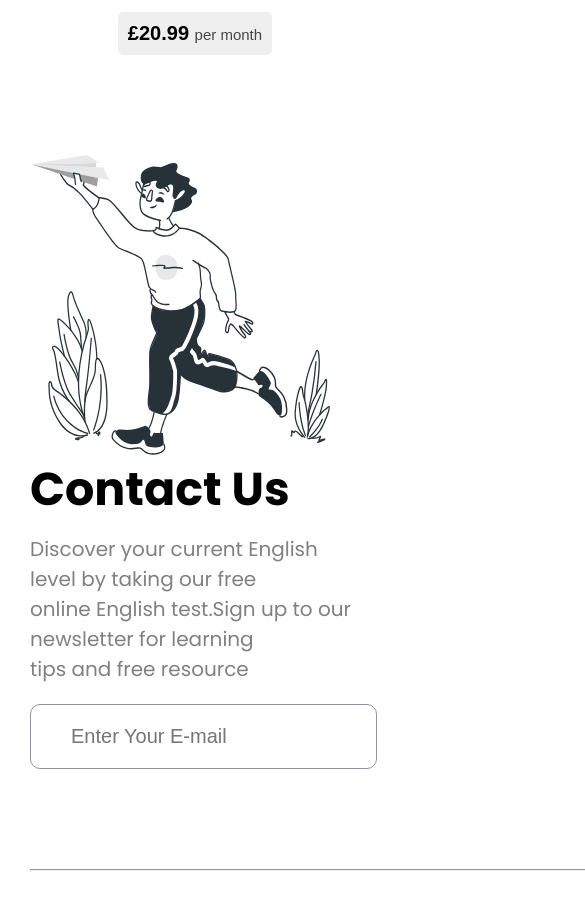
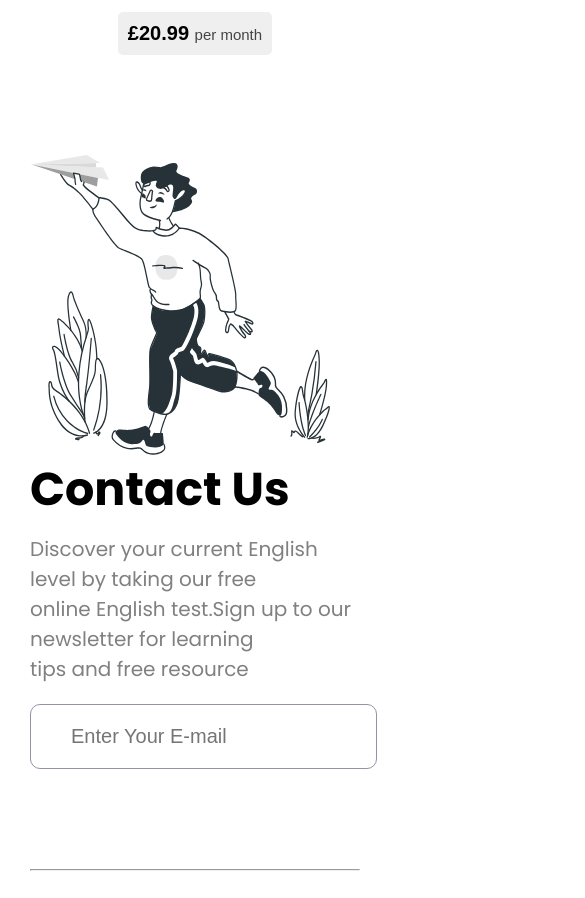
Before and after one commit to DanilSultanov/BritLex, a plain HTML site: page index.html in a window 390 px wide. Shown: the part 3635-4533 px from the top of the page, 585 px wide, since content can reach past the window. Drawn offline with Linux system fonts and the light colour scheme.

Commit message:
Buzilmagan

```diff
--- a/style.css
+++ b/style.css
@@ -392,4 +392,8 @@ body{
     width: 300px;
     height: 300px;
 }
+
+    .footer-hr{
+        width: 100%;
+    }
 }
```
